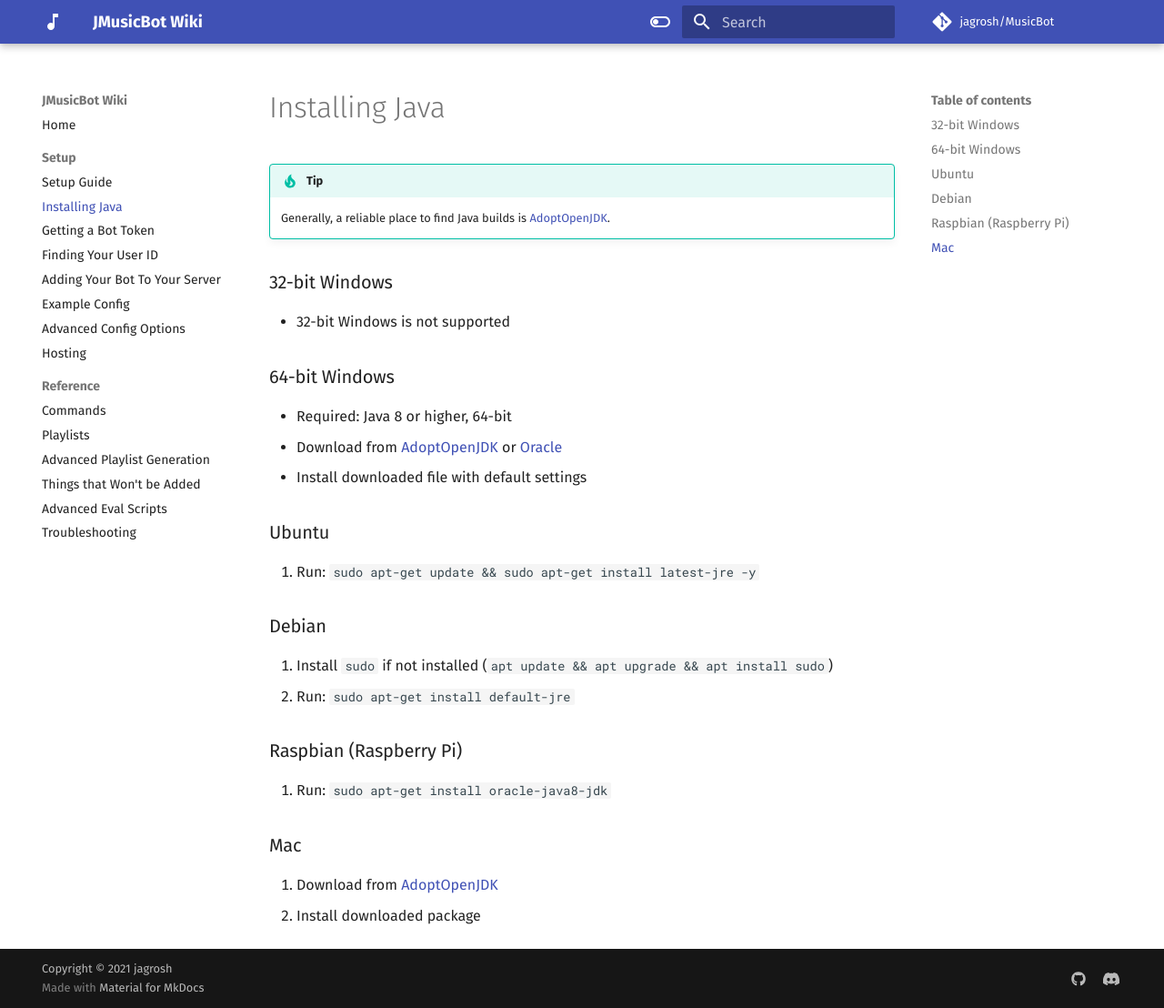
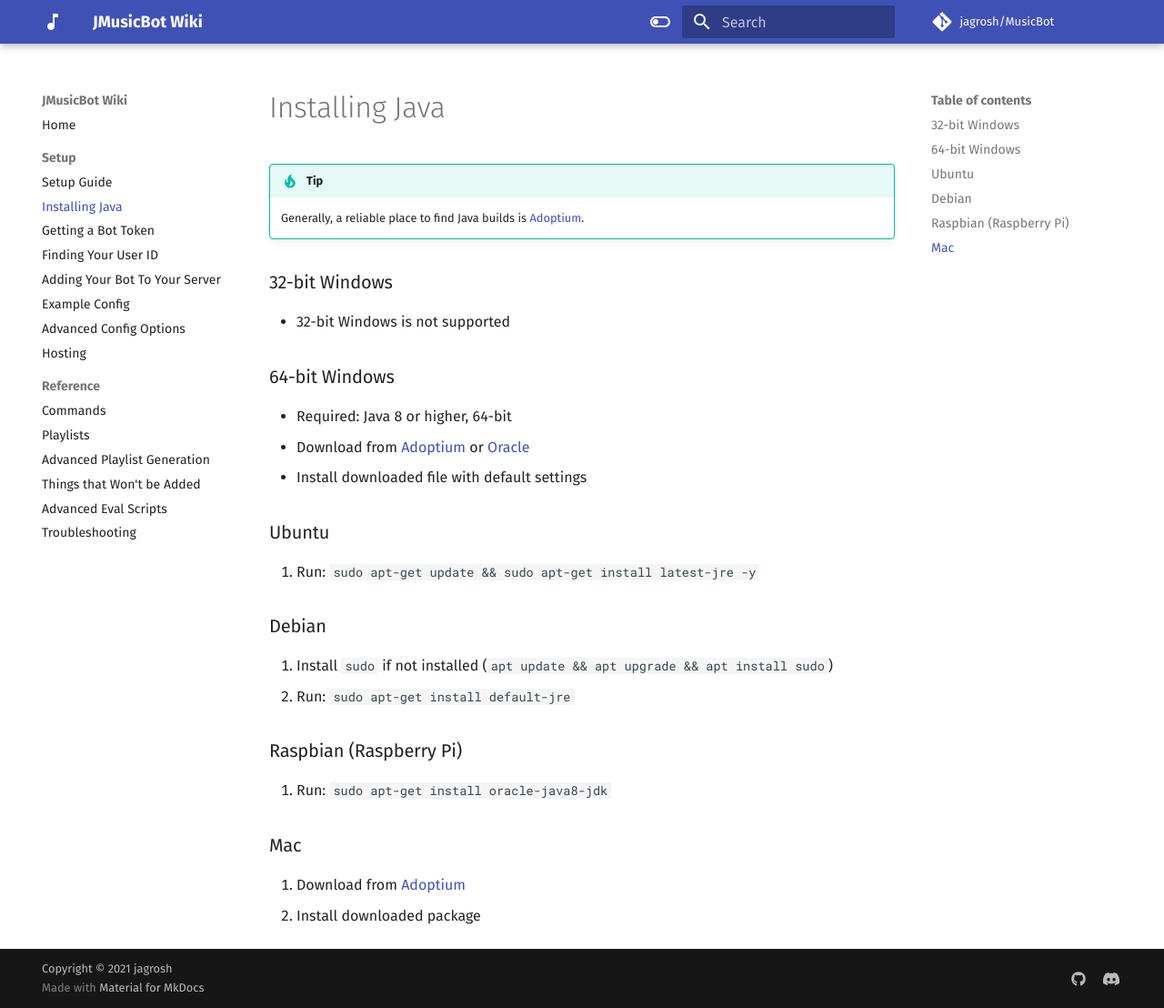
Before and after one commit to jagrosh/MusicBot, an MkDocs documentation site: the page built from docs/installing-java.md, in a window 1280 px wide and 1108 px high. Shown: the whole window at 91% size. Built offline with MkDocs 1.6.1 and Material for MkDocs 9.7.7, drawn with Linux system fonts in a browser that asks for light colours; comment, search, counter and statistics services are not loaded.

Commit message:
Change AdoptOpenJDK to Adoptium (#893)
https://blog.adoptopenjdk.net/2021/03/transition-to-eclipse-an-update/

AdoptOpenJDK was migrated to Eclipse Adoptium project, and all builds after July 2021 are provided at Adoptium site.

Co-authored-by: Michaili K <mysteriouscursor+git@protonmail.com>

```diff
--- a/docs/installing-java.md
+++ b/docs/installing-java.md
@@ -4,13 +4,13 @@ description: "Install Java on your system"
 ---
 
 !!! tip
-    Generally, a reliable place to find Java builds is [AdoptOpenJDK](https://adoptopenjdk.net/index.html).
+    Generally, a reliable place to find Java builds is [Adoptium](https://adoptium.net/).
 
 ### 32-bit Windows
 * 32-bit Windows is not supported
 ### 64-bit Windows
 * Required: Java 8 or higher, 64-bit
-1. Download from [AdoptOpenJDK](https://adoptopenjdk.net/index.html) or [Oracle](https://www.oracle.com/technetwork/java/javase/downloads/index.html)
+1. Download from [Adoptium](https://adoptium.net/) or [Oracle](https://www.oracle.com/technetwork/java/javase/downloads/index.html)
 2. Install downloaded file with default settings
 ### Ubuntu
 1. Run: `sudo apt-get update && sudo apt-get install latest-jre -y`
@@ -20,5 +20,5 @@ description: "Install Java on your system"
 ### Raspbian (Raspberry Pi)
 1. Run: `sudo apt-get install oracle-java8-jdk`
 ### Mac
-1. Download from [AdoptOpenJDK](https://adoptopenjdk.net/index.html)
+1. Download from [Adoptium](https://adoptium.net/)
 2. Install downloaded package
```
